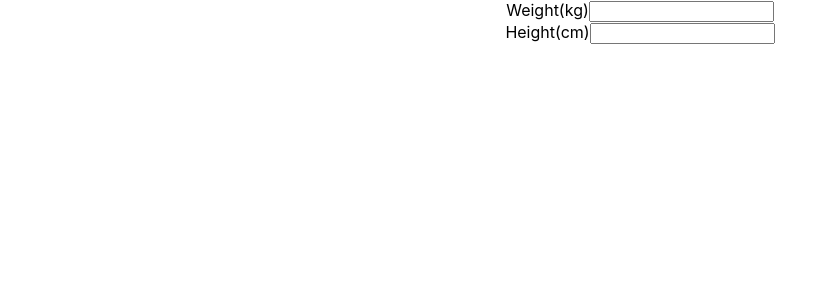
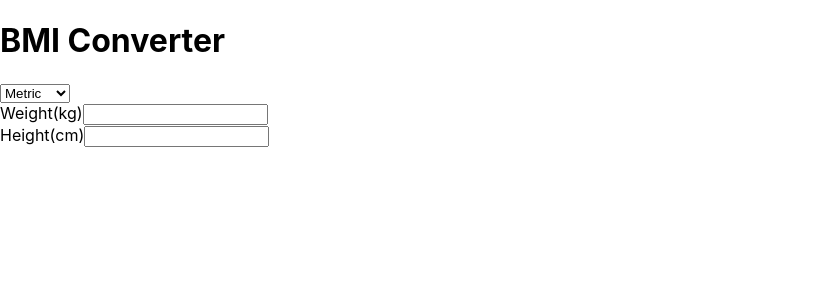
Before and after one commit to LauraRe/BMI_calculator, a React (Create React App) app: page / in a window 1280 px wide. Shown: the top 300 px of the page, without its empty margins (0-838 px from the left). Built offline with nearby package versions, Linux system fonts and the light colour scheme.

Commit message:
implement imperial method, add title to page, add method id to select tag

```diff
--- a/src/App.js
+++ b/src/App.js
@@ -8,14 +8,21 @@ class App extends Component {
     this.state = {
       weight: '',
       height: '',
+      method: 'metric',
     }
   }
   render() {
     return (
-      <div className="App">
+      <div>
+        <h1>BMI Converter</h1>
+        <select id="method" value={this.state.method} onChange={(e) => this.setState({ method: e.target.value})}>
+          <option value="metric" > Metric </option>
+          <option value="imperial" > Imperial </option>
+        </select>
+
         <div>
           <label>Weight(kg)</label>
-          <input name="weight" value={this.state.weight} onChange={(e) => this.setState({ weight: e.target.value})}/>
+          <input name="weight" value={this.state.weight} onChange={(e) => { this.setState({ weight: e.target.value})}}/>
         </div>
 
         <div>
@@ -26,6 +33,7 @@ class App extends Component {
         <DisplayResult
           weight={this.state.weight}
           height={this.state.height}
+          method={this.state.method}
         />
       </div>
     );
--- a/src/Components/displayResult.js
+++ b/src/Components/displayResult.js
@@ -3,10 +3,11 @@ import { bmiCalculation } from '../Modules/BMICalculator';
 
 class DisplayResult extends Component {
     calculate() {
-        var weight= this.props.weight;
-        var height= this.props.height;
+        let weight = this.props.weight;
+        let height = this.props.height;
+        let method = this.props.method;
 
-        return bmiCalculation(weight, height);
+        return bmiCalculation(weight, height, method);
     }
 
     render() {
--- a/src/Modules/BMICalculator.js
+++ b/src/Modules/BMICalculator.js
@@ -6,7 +6,12 @@ export const bmiCalculation = (weight, height, method) => {
   weight = isNaN(weight) ? 0 : weight;
   height = isNaN(height) ? 0 : height;
 
-  bmi = weight / (height / 100 * height / 100);
+  if (method === "metric") {
+    bmi = weight / (height / 100 * height / 100);
+    console.log(bmi)
+  } else if (method === "imperial") {
+    bmi = (weight * 703)/(height * height);
+  }
 
   let finalBMI = parseFloat(bmi.toFixed(2));
   let BMIMessage = setBMIMessage(finalBMI)
--- a/src/__features__/userCanCalculateTheirBMI.feature.js
+++ b/src/__features__/userCanCalculateTheirBMI.feature.js
@@ -7,13 +7,12 @@ describe('BMI Converter', () => {
         await page.reload();
     });
 
-    it('should display "BMI Converter" text on page', async () => {
+    it('should display BMI Converter text on page', async () => {
         await expect(page).toMatch('BMI Converter');
     });
 
     describe('Metric method', async () => {
         beforeEach( async () => {
-            // This before block will be executed prior to each test in this describe block
             await page.select('select[id="method"]', 'metric')
             await page.type('input[name="weight"]', '95')
             await page.type('input[name="height"]', '186')
```
Also changed, not shown: 1 other file (tests, documents, lock files or other folders).
